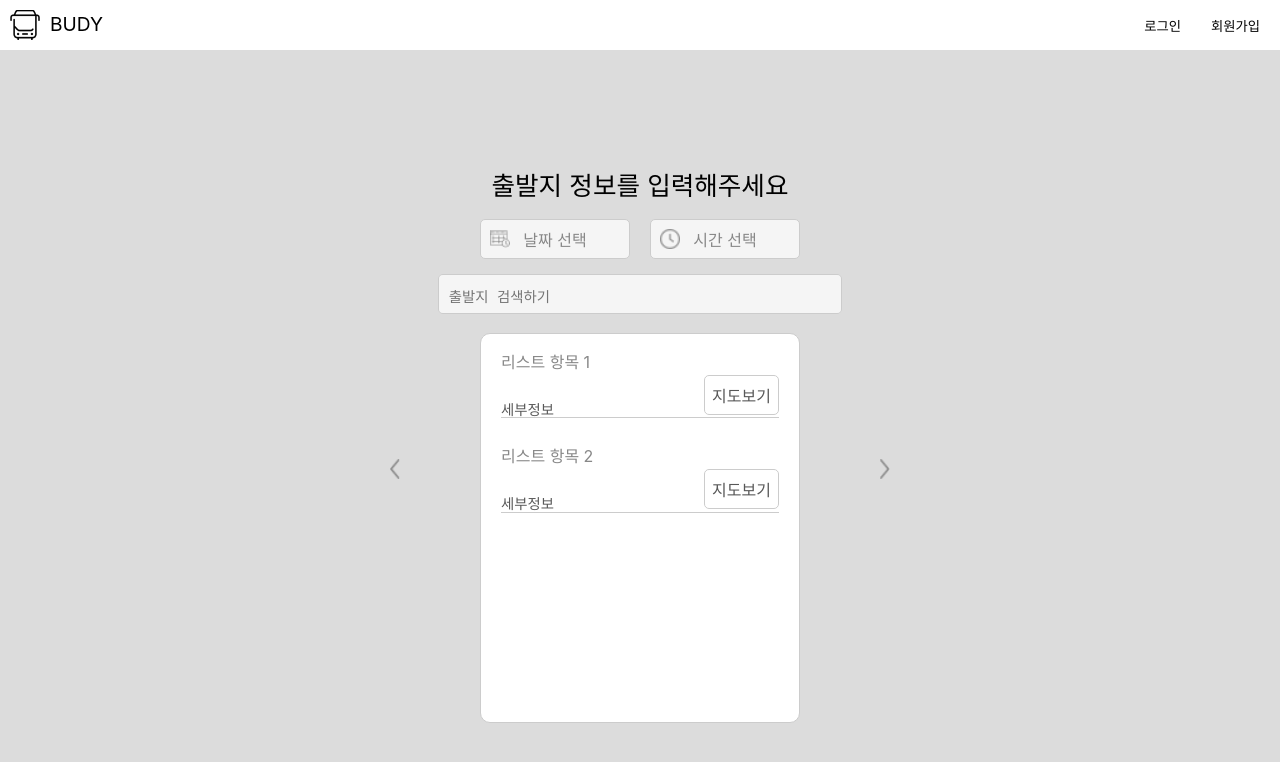
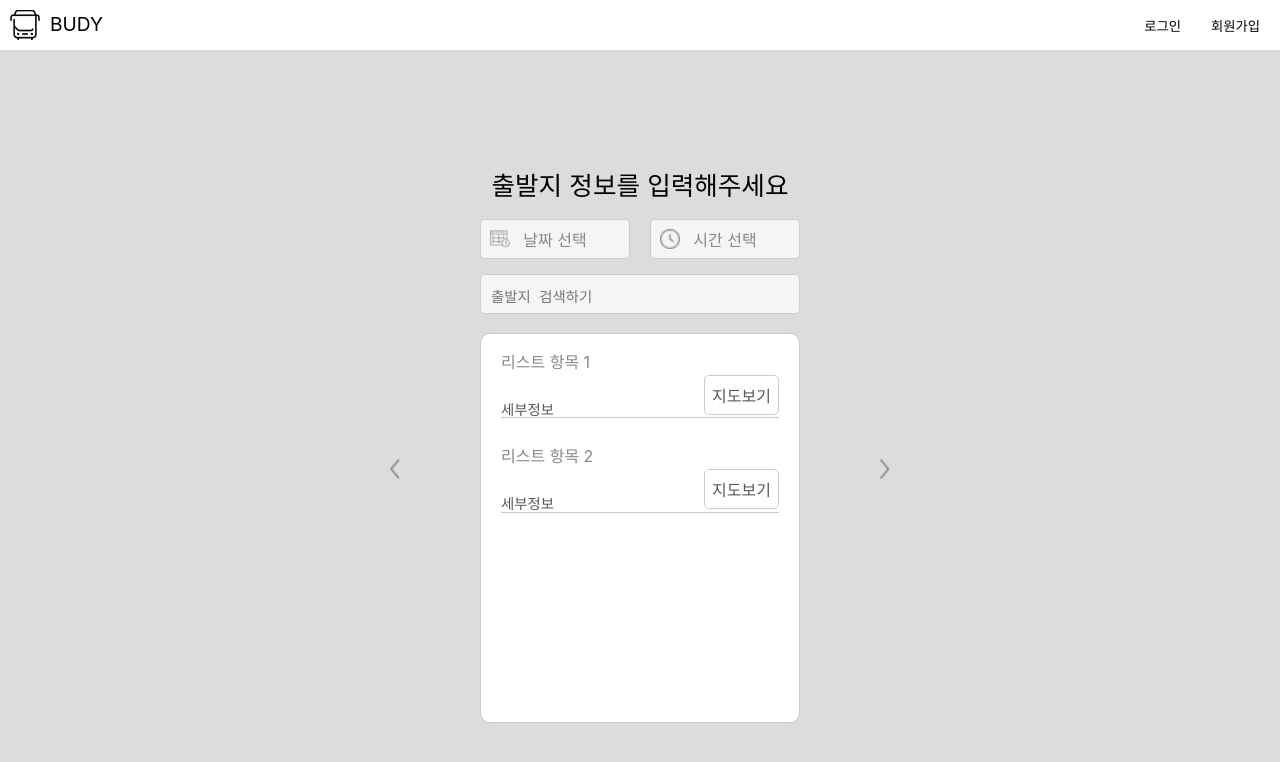
Before and after one commit to jungo0/Budy, a React (Vite) app in the folder client/: page /option-four in a window 1280 px wide. Shown: the top 762 px of the page. Built offline with nearby package versions, Linux system fonts and the light colour scheme.

Commit message:
feat:박스고정

```diff
--- a/client/src/pages/createRoute/OptionFour.style.ts
+++ b/client/src/pages/createRoute/OptionFour.style.ts
@@ -63,7 +63,7 @@ export const TextContainer = styled.div`
 
 export const InputBox = styled.textarea`
   margin: 15px 0;
-  width: 31.6%;
+  width: 320px;
   height: 40px;
   resize: none;
   background-color: var(--gray);
```
